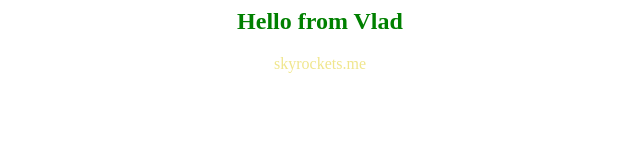
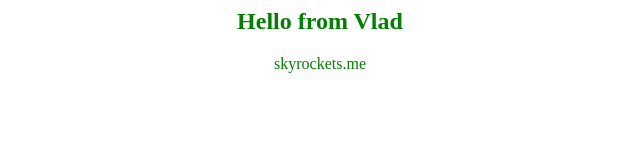
Before and after one commit to vladfnk/app-for-jenkins, a plain HTML site: page index.html in a window 1280 px wide. Shown: the whole page, without its empty margins (320-960 px from the left). Drawn offline with Linux system fonts and the light colour scheme.

Commit message:
Change color

```diff
--- a/index.html
+++ b/index.html
@@ -1,10 +1,9 @@
-
 <html>
 <body bgcolor=white>
 <center>
 <h2><font color=green>Hello from Vlad</font></h2>
 
-<font color=khaki>skyrockets.me</font>
+<font color=green>skyrockets.me</font>
 
 </center>
 </body>
```
